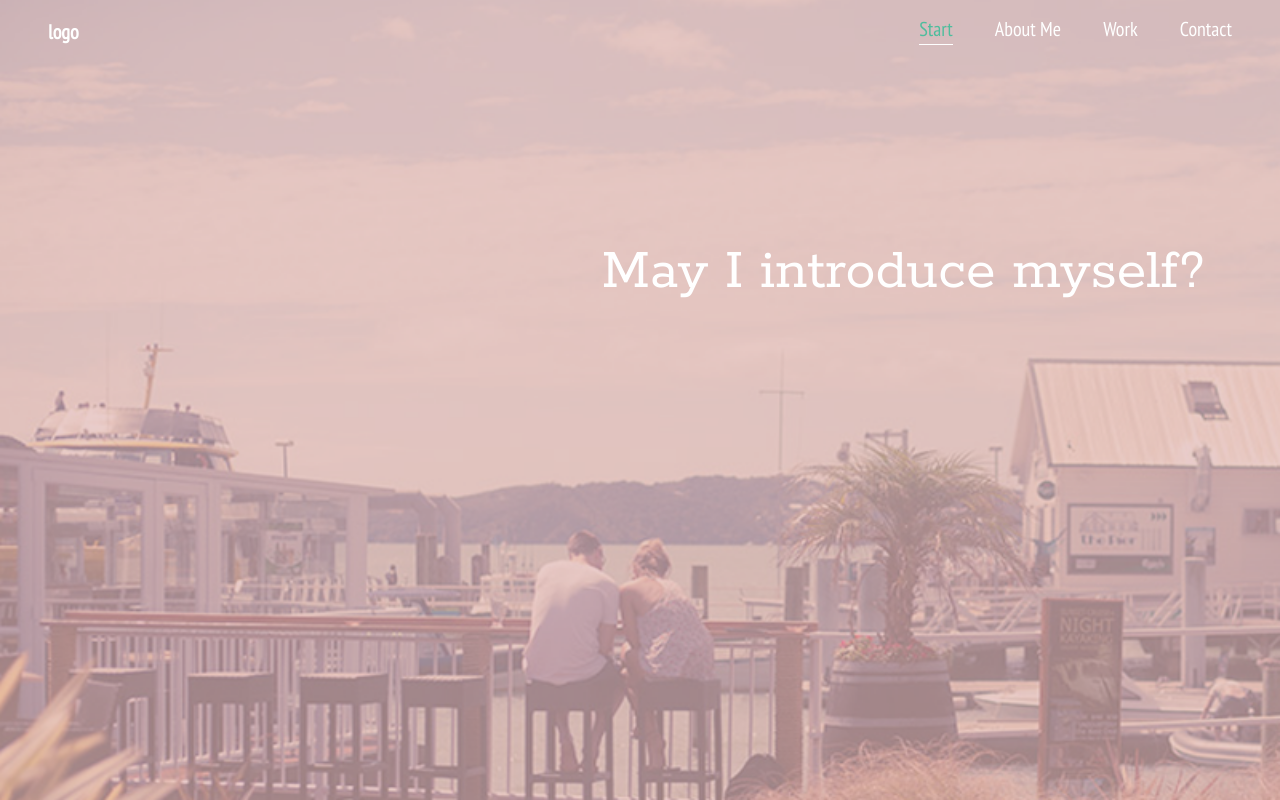
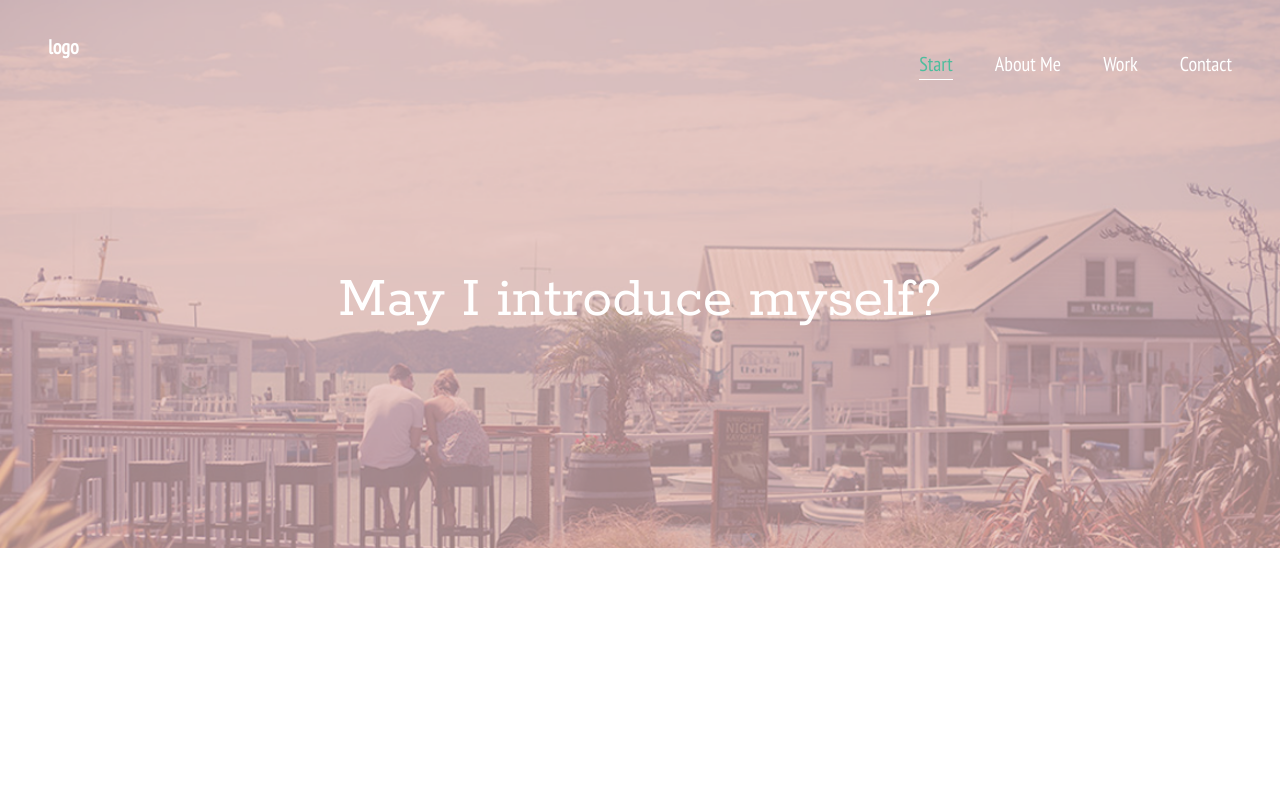
Before and after one commit to ShaRay/raphael, a website: page index.html in a window 1280 px wide. Drawn offline with Linux system fonts and the light colour scheme.

Commit message:
adjusted line height to put caption on image

```diff
--- a/assets/scss/modules/main-header.scss
+++ b/assets/scss/modules/main-header.scss
@@ -2,12 +2,16 @@
   background-image: url(../img/header-bg.png);
   background-repeat: no-repeat;
   background-size: cover;
-  min-height: 100vh;
+  min-height: 538px;
 }
 
 .caption {
   color: $white;
-  position: absolute;
-  right: 75px;
-  top: 175px;
+  position: relative;;
+  line-height: 435px;
+  text-align: center;
 }
+
+.logo {
+  margin-top: 35px;
+}
--- a/assets/scss/modules/main-nav.scss
+++ b/assets/scss/modules/main-nav.scss
@@ -1,5 +1,6 @@
 .main-nav {
   float: right;
+  margin-top: 35px;
 }
 
 
```
Also changed, not shown: dist/css/application.css.
